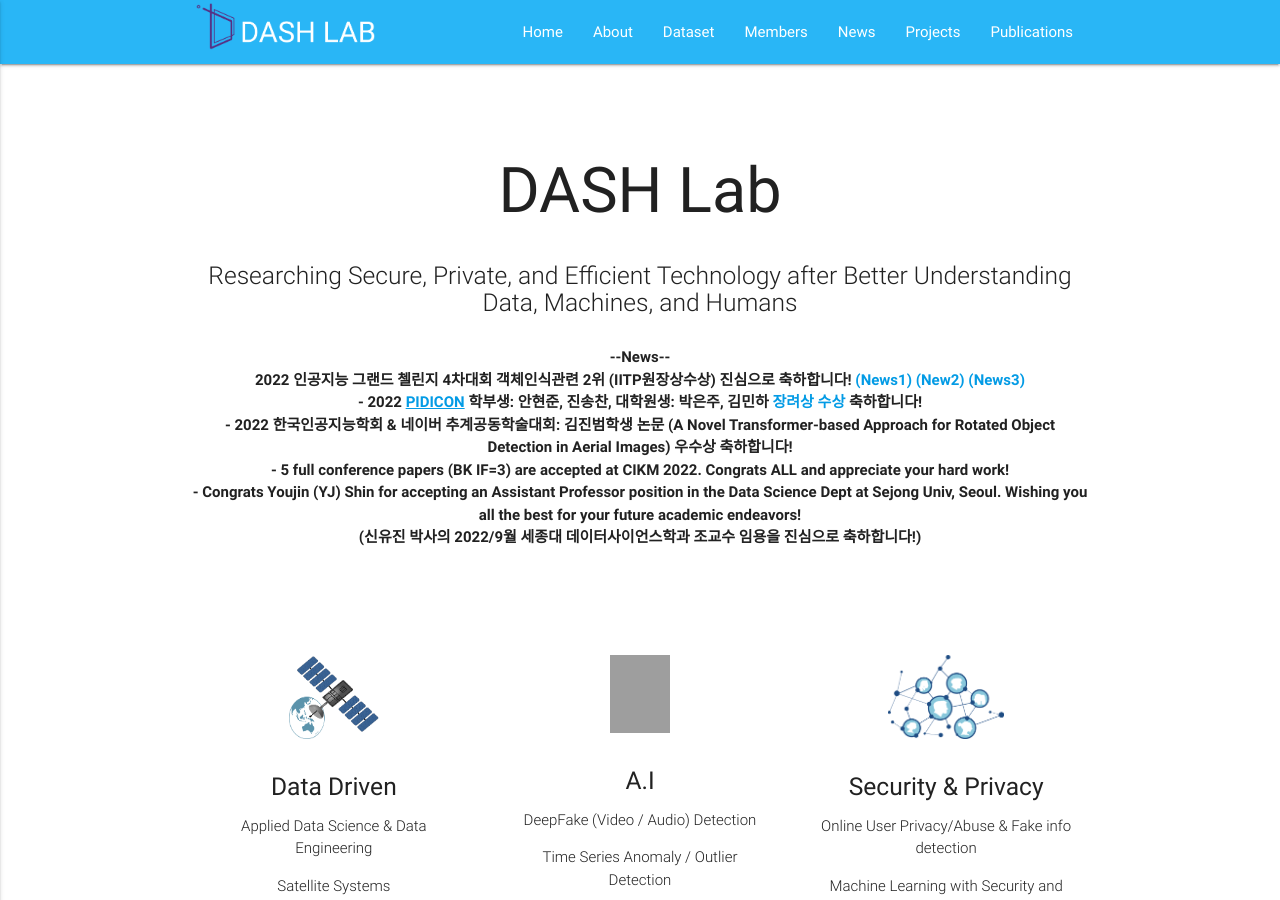
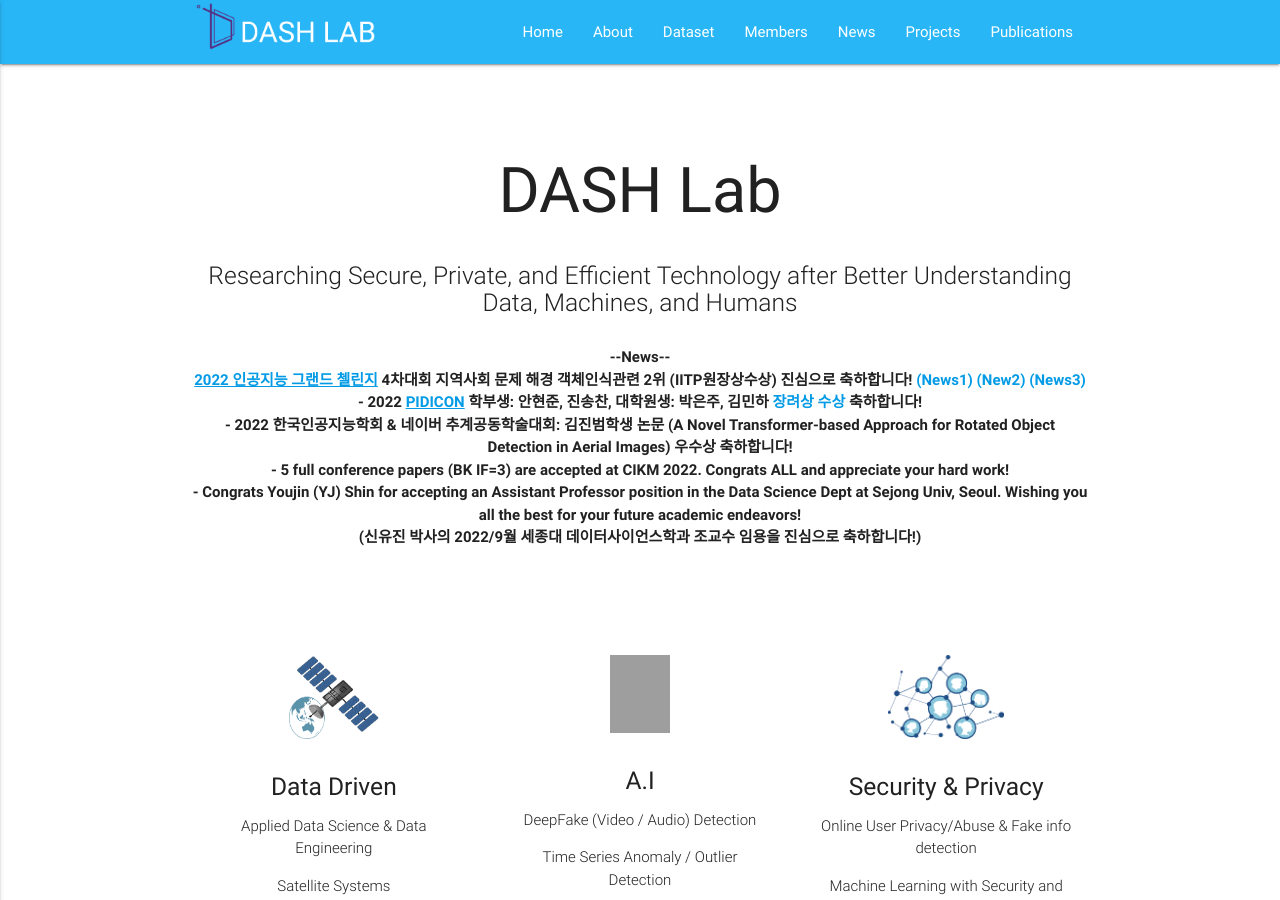
Before and after one commit to Yurim990507/DASH-Lab.github.io, a Jekyll site: the page built from index.md, in a window 1280 px wide and 900 px high. Built offline with Jekyll 4.4.1, drawn with Linux system fonts in a browser that asks for light colours; a script that is not in the unit is left out; comment, search, counter and statistics services are not loaded; grey boxes are pictures that could not be loaded.

Commit message:
Update home.html

```diff
--- a/_layouts/home.html
+++ b/_layouts/home.html
@@ -12,7 +12,7 @@ layout: default
 
       <div class="row center">
         <h7 class="header col s12 light"> <b> --News-- </b></h7>
-        <h7 class="header col s12 light"> <b> 2022 인공지능 그랜드 첼린지 4차대회 객체인식관련 2위 (IITP원장상수상)  진심으로 축하합니다! <a href="https://www.korea.kr/news/pressReleaseView.do?newsId=156538366&call_from=rsslink" target="_blank">(News1)</a> <a href="https://www.aitimes.kr/news/articleView.html?idxno=26612" target="_blank">(New2)</a> <a href="http://www.irobotnews.com/news/articleView.html?idxno=30147" target="_blank">(News3)</a></b></h7>
+        <h7 class="header col s12 light"> <b> <a href="https://www.aigrandchallenge.or.kr/"><u>2022 인공지능 그랜드 첼린지</u></a> 4차대회 지역사회 문제 해경 객체인식관련 2위 (IITP원장상수상)  진심으로 축하합니다! <a href="https://www.korea.kr/news/pressReleaseView.do?newsId=156538366&call_from=rsslink" target="_blank">(News1)</a> <a href="https://www.aitimes.kr/news/articleView.html?idxno=26612" target="_blank">(New2)</a> <a href="http://www.irobotnews.com/news/articleView.html?idxno=30147" target="_blank">(News3)</a></b></h7>
         <h7 class="header col s12 light"> <b> - 2022 <a href="https://pidicon.kr/" target="_blank"><u>PIDICON</u></a> 학부생: 안현준, 진송찬, 대학원생: 박은주, 김민하 <a href="https://cs.skku.edu/ko/edures/education/view/6957" target="_blank">장려상 수상</a> 축하합니다!   </b></h7>
         <h7 class="header col s12 light"> <b> - 2022 한국인공지능학회 & 네이버 추계공동학술대회: 김진범학생 논문 (A Novel Transformer-based Approach for Rotated Object Detection in Aerial Images) 우수상 축하합니다!   </b></h7>
         <h7 class="header col s12 light"> <b> - 5 full conference papers (BK IF=3) are accepted at CIKM 2022. Congrats ALL and appreciate your hard work! </b></h7>
```
